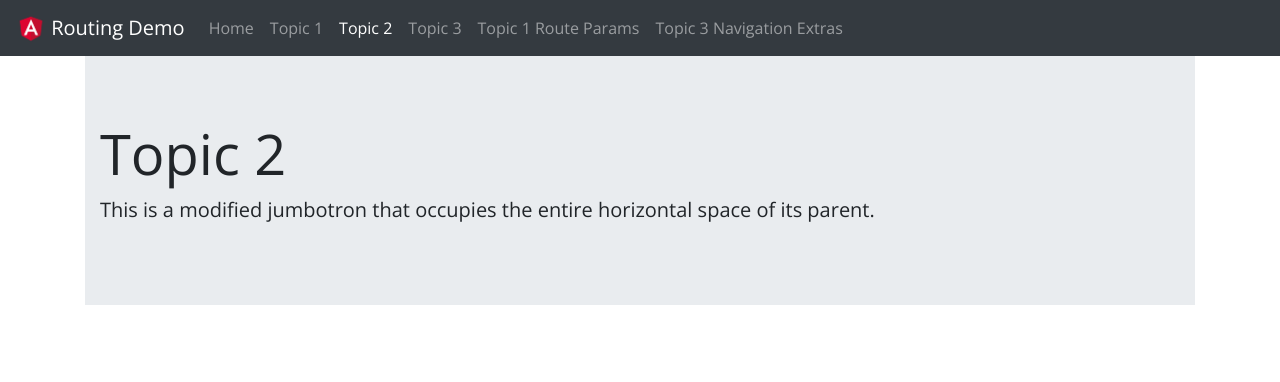
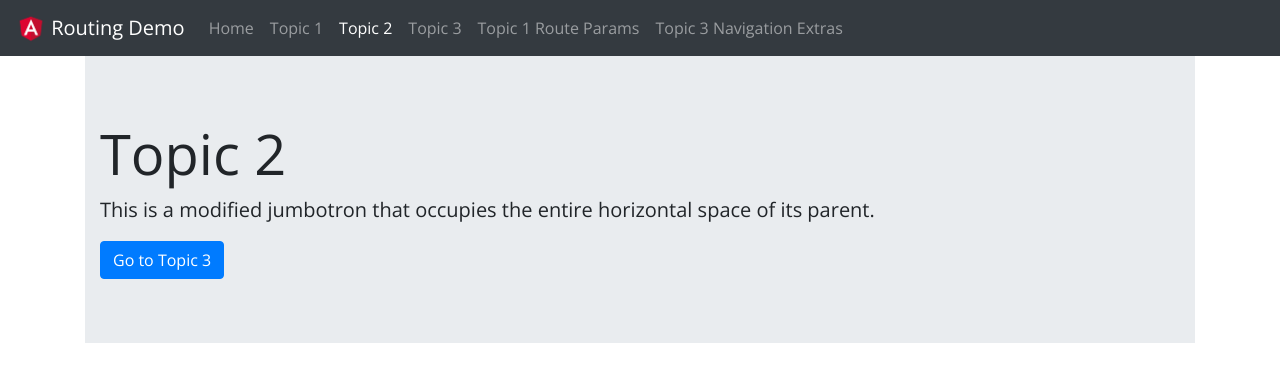
Before and after one commit to vivek-training/ng-routing-demo, an Angular app: page /topic2 in a window 1280 px wide. Shown: the top 382 px of the page. Built offline with nearby package versions, Linux system fonts and the light colour scheme.

Commit message:
finished

```diff
--- a/src/app/topic2/topic2.component.html
+++ b/src/app/topic2/topic2.component.html
@@ -5,5 +5,8 @@
       This is a modified jumbotron that occupies the entire horizontal space of
       its parent.
     </p>
+    <button class="btn btn-primary" (click)="navigationHandler()">
+      Go to Topic 3
+    </button>
   </div>
 </div>
--- a/src/app/topic2/topic2.component.ts
+++ b/src/app/topic2/topic2.component.ts
@@ -1,4 +1,5 @@
 import { Component, OnInit } from '@angular/core';
+import { Router } from '@angular/router';
 
 @Component({
   selector: 'app-topic2',
@@ -6,10 +7,17 @@ import { Component, OnInit } from '@angular/core';
   styleUrls: ['./topic2.component.css']
 })
 export class Topic2Component implements OnInit {
+  constructor(private router: Router) {}
 
-  constructor() { }
+  ngOnInit() {}
 
-  ngOnInit() {
+  navigationHandler() {
+    this.router.navigate(['/topic1', '2018', 'Mumbai'], {
+      queryParams: {
+        from: 'India',
+        limit: 50
+      },
+      fragment: 'FragmentIsHere'
+    });
   }
-
 }
```
